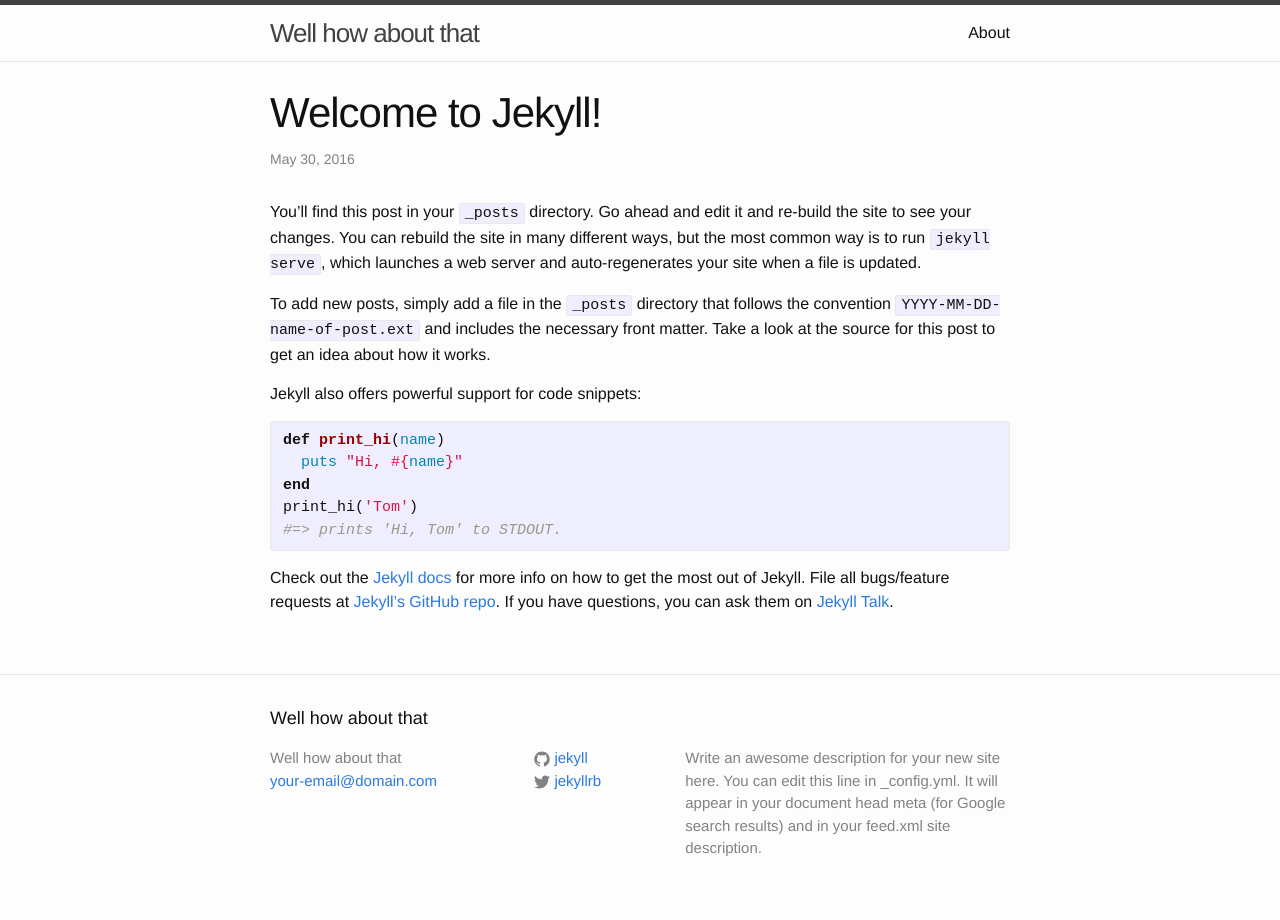
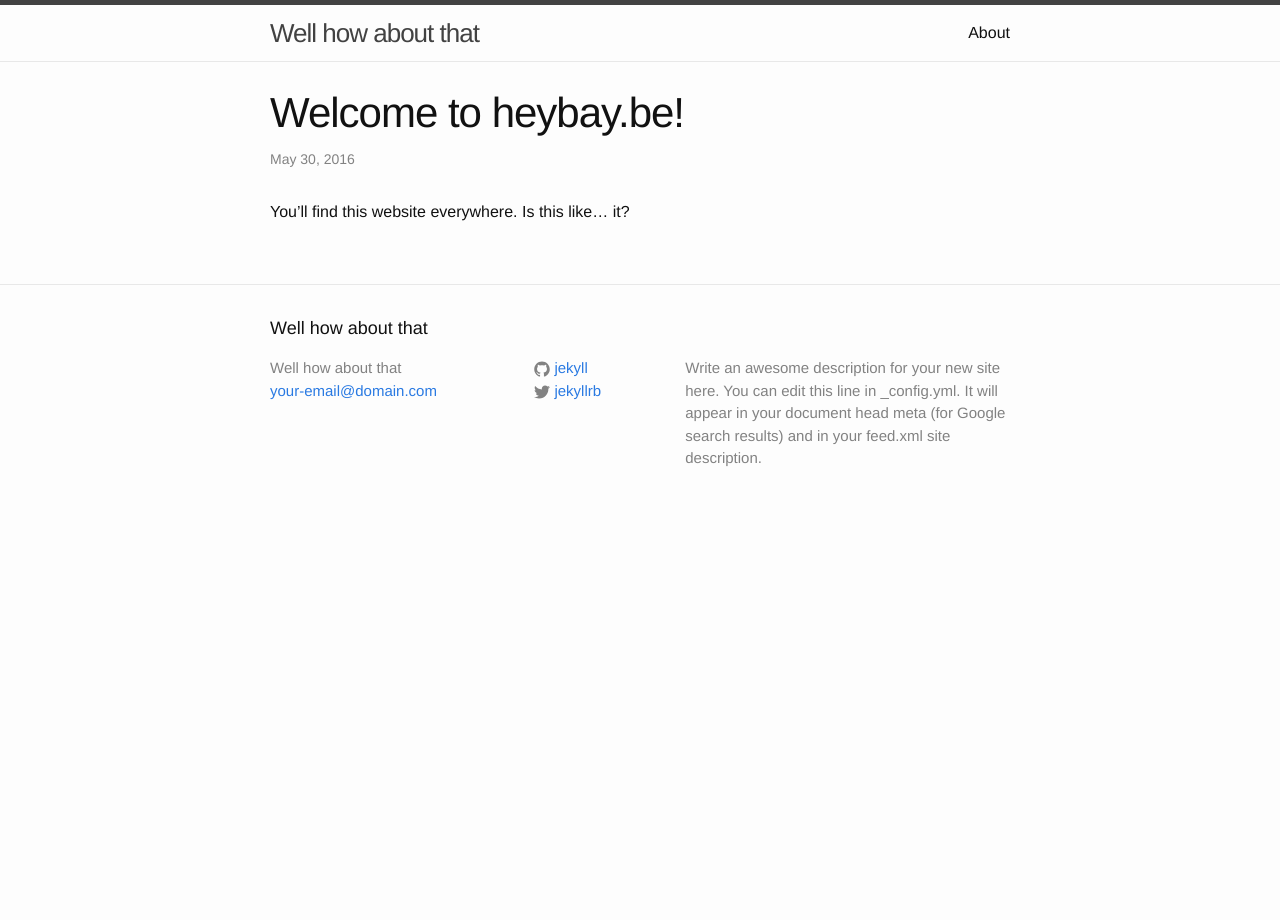
Before and after one commit to danthor1/danthor1.github.io, a Jekyll site: the page built from _posts/2016-05-29-welcome-to-jekyll.markdown, in a window 1280 px wide. Built offline with Jekyll 4.4.1, drawn with Linux system fonts in a browser that asks for light colours.

Commit message:
Change post

```diff
--- a/_posts/2016-05-29-welcome-to-jekyll.markdown
+++ b/_posts/2016-05-29-welcome-to-jekyll.markdown
@@ -1,25 +1,7 @@
 ---
 layout: post
-title:  "Welcome to Jekyll!"
+title:  "Welcome to heybay.be!"
 date:   2016-05-29 19:24:58 -0700
 categories: jekyll update
 ---
-You’ll find this post in your `_posts` directory. Go ahead and edit it and re-build the site to see your changes. You can rebuild the site in many different ways, but the most common way is to run `jekyll serve`, which launches a web server and auto-regenerates your site when a file is updated.
-
-To add new posts, simply add a file in the `_posts` directory that follows the convention `YYYY-MM-DD-name-of-post.ext` and includes the necessary front matter. Take a look at the source for this post to get an idea about how it works.
-
-Jekyll also offers powerful support for code snippets:
-
-{% highlight ruby %}
-def print_hi(name)
-  puts "Hi, #{name}"
-end
-print_hi('Tom')
-#=> prints 'Hi, Tom' to STDOUT.
-{% endhighlight %}
-
-Check out the [Jekyll docs][jekyll-docs] for more info on how to get the most out of Jekyll. File all bugs/feature requests at [Jekyll’s GitHub repo][jekyll-gh]. If you have questions, you can ask them on [Jekyll Talk][jekyll-talk].
-
-[jekyll-docs]: http://jekyllrb.com/docs/home
-[jekyll-gh]:   https://github.com/jekyll/jekyll
-[jekyll-talk]: https://talk.jekyllrb.com/
+You'll find this website everywhere. Is this like... it?
```
